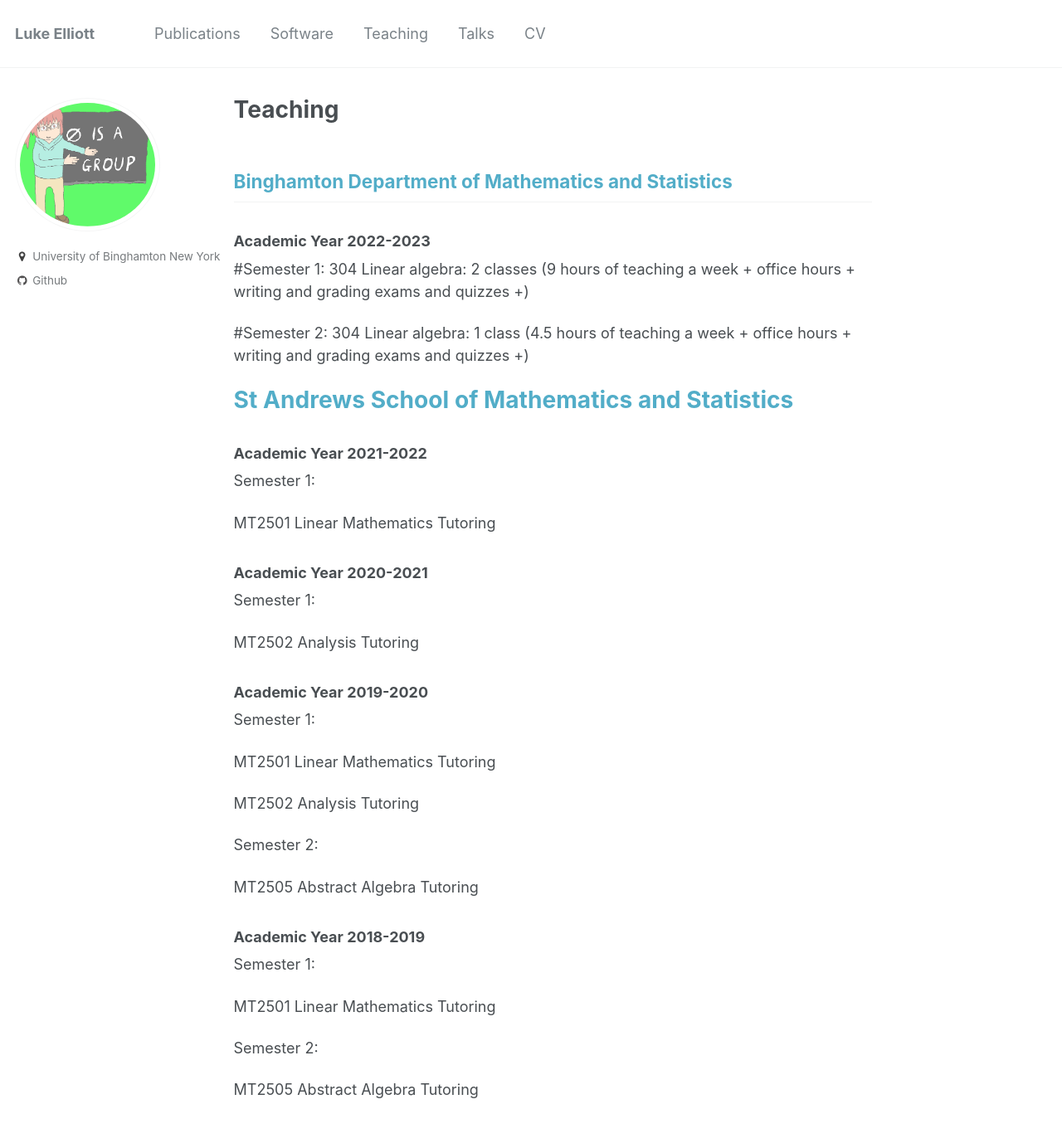
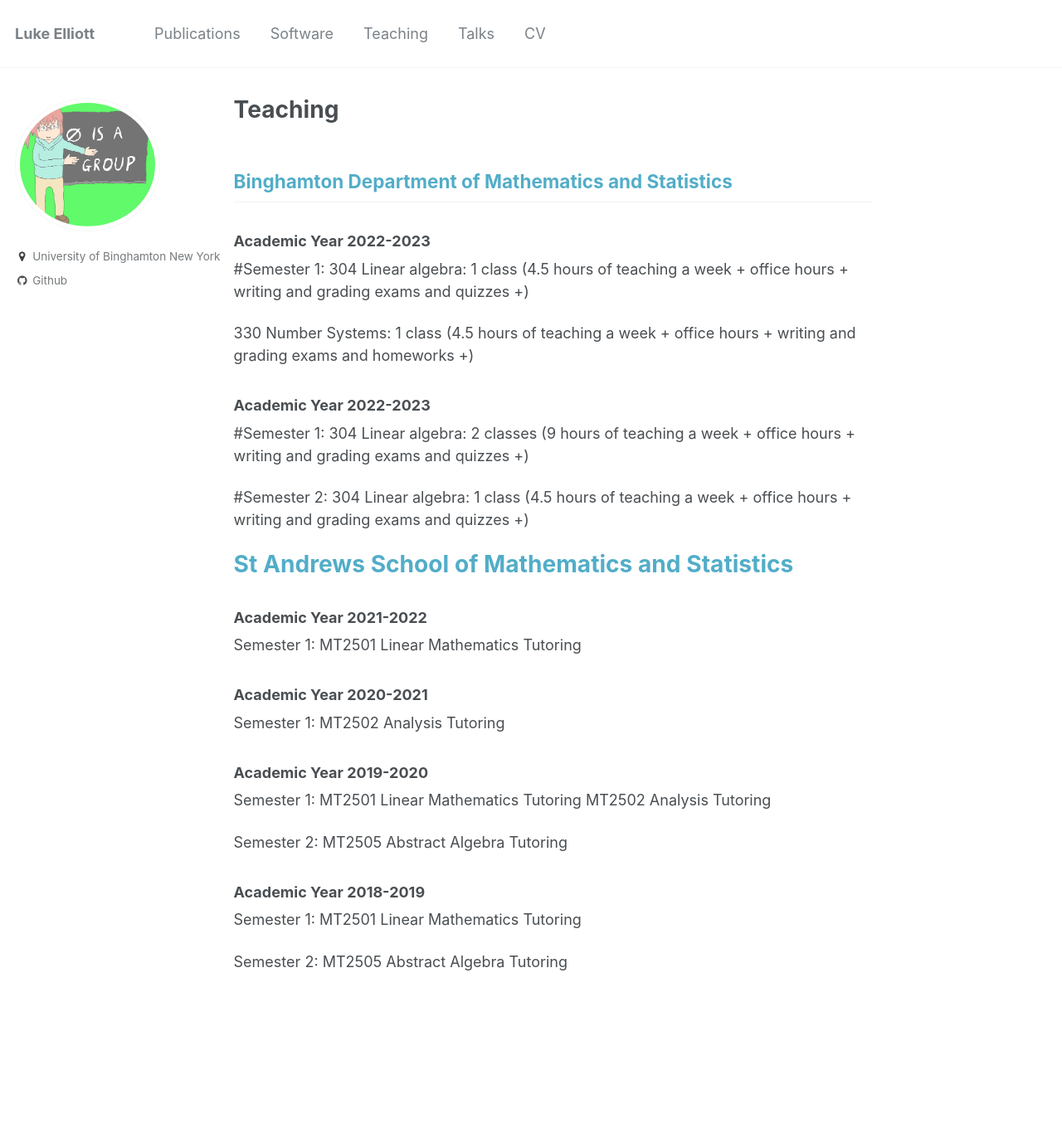
Before and after one commit to le27/L-Elliott, a Jekyll site: the page built from _pages/teaching.md, in a window 1280 px wide. Shown: the whole page at 83% size. Built offline with Jekyll 4.4.1, drawn with Linux system fonts in a browser that asks for light colours; after the commit the page ends 1223 px from its top, so only the background shows below that.

Commit message:
teaching_update

```diff
--- a/_pages/teaching.md
+++ b/_pages/teaching.md
@@ -6,6 +6,16 @@ author_profile: true
 {% include base_path %}
 
 ## [Binghamton Department of Mathematics and Statistics](https://www2.math.binghamton.edu/p/start)
+
+### Academic Year 2022-2023
+#Semester 1:
+304 Linear algebra:
+1 class (4.5 hours of teaching a week + office hours + writing and grading exams and quizzes +)
+
+330 Number Systems:
+1 class (4.5 hours of teaching a week + office hours + writing and grading exams and homeworks +)
+
+
 ### Academic Year 2022-2023
 #Semester 1:
 304 Linear algebra:
@@ -20,30 +30,23 @@ author_profile: true
 
 ### Academic Year 2021-2022
 Semester 1:
-
 MT2501 Linear Mathematics Tutoring
 
 ### Academic Year 2020-2021
 Semester 1:
-
 MT2502 Analysis Tutoring
 
 ### Academic Year 2019-2020
 Semester 1:
-
 MT2501 Linear Mathematics Tutoring
-
 MT2502 Analysis Tutoring
 
 Semester 2:
-
 MT2505 Abstract Algebra Tutoring
 
 ### Academic Year 2018-2019
 Semester 1:
-
 MT2501 Linear Mathematics Tutoring
 
 Semester 2:
-
 MT2505 Abstract Algebra Tutoring
```
